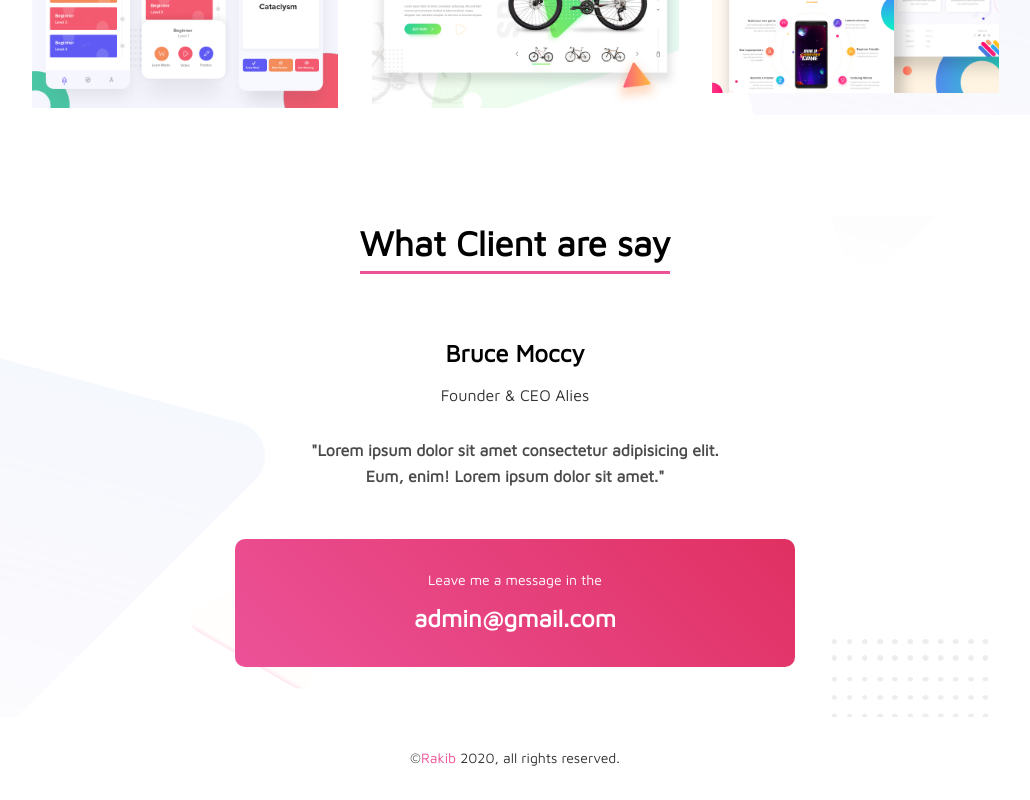
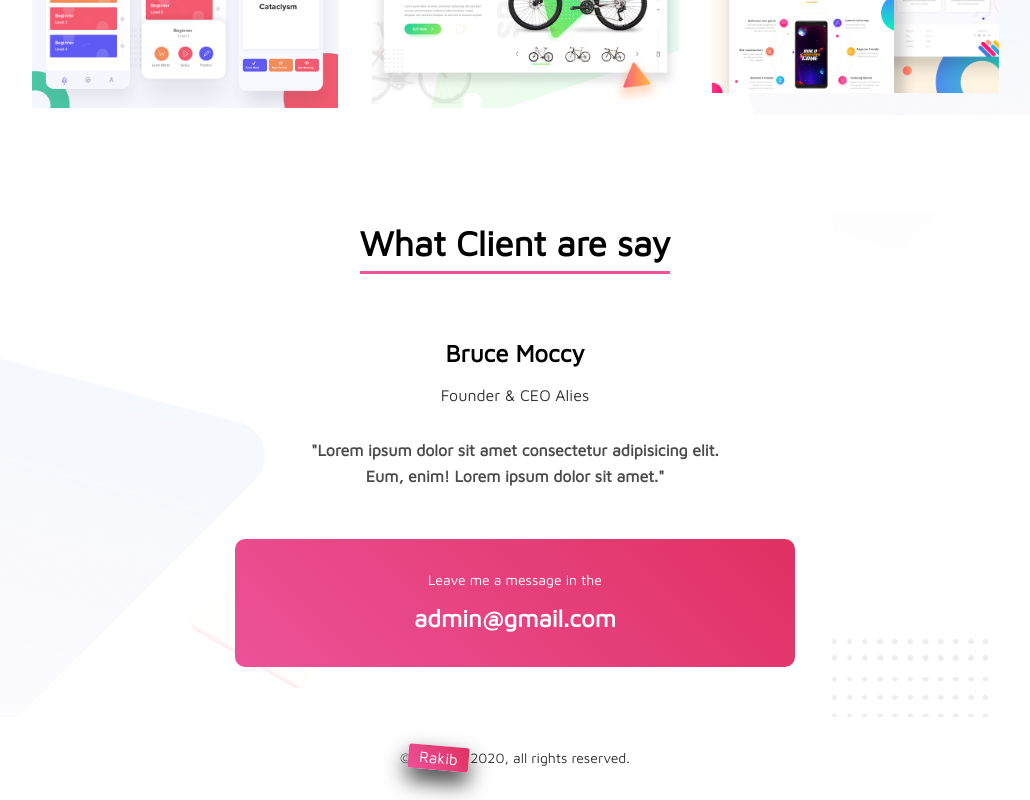
Before and after one commit to abdur-rakib/personal-portfolio, a plain HTML site: page index.html in a window 1280 px wide. In both pictures the pointer is over the link "Rakib". Shown: the part 2597-3397 px from the top of the page, without its empty margins (125-1155 px from the left). Drawn offline with Linux system fonts and the light colour scheme.

Commit message:
Something changed in CSS

```diff
--- a/css/style.css
+++ b/css/style.css
@@ -86,7 +86,6 @@ body {
 
 .heading-secondary {
     font-size: 5rem;
-    /* color: var(--color-primary); */
 
     display: inline-block;
     background-image: linear-gradient(45deg, var(--color-primary-light), var(--color-primary));
@@ -95,6 +94,8 @@ body {
 
     transition: all .2s;
 }
+
+
 
 .heading-secondary:hover {
     transform: scale(1.1);
@@ -350,4 +351,15 @@ footer {
 .name {
     color: var(--color-primary-light);
     text-decoration: none;
+    display: inline-block;
+
+    transition: all .2s;
 }
+.name:hover {
+    box-shadow: 0 1rem 2rem var(--color-grey);
+    transform: rotate(5deg) scale(1.1);
+    padding: 0 1rem;
+    background-image: linear-gradient(45deg, var(--color-primary-light), var(--color-primary));
+    color: var(--color-white);
+    border-radius: 2px;
+}
```
